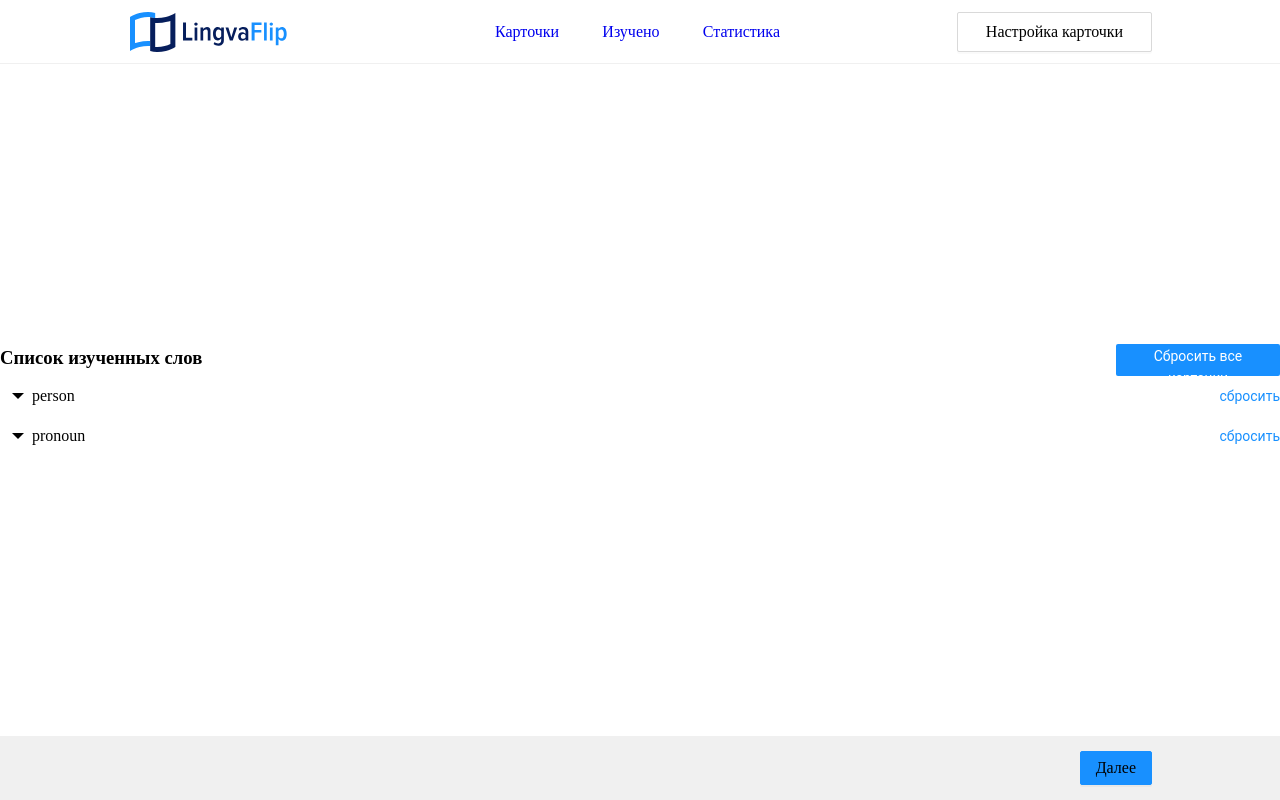
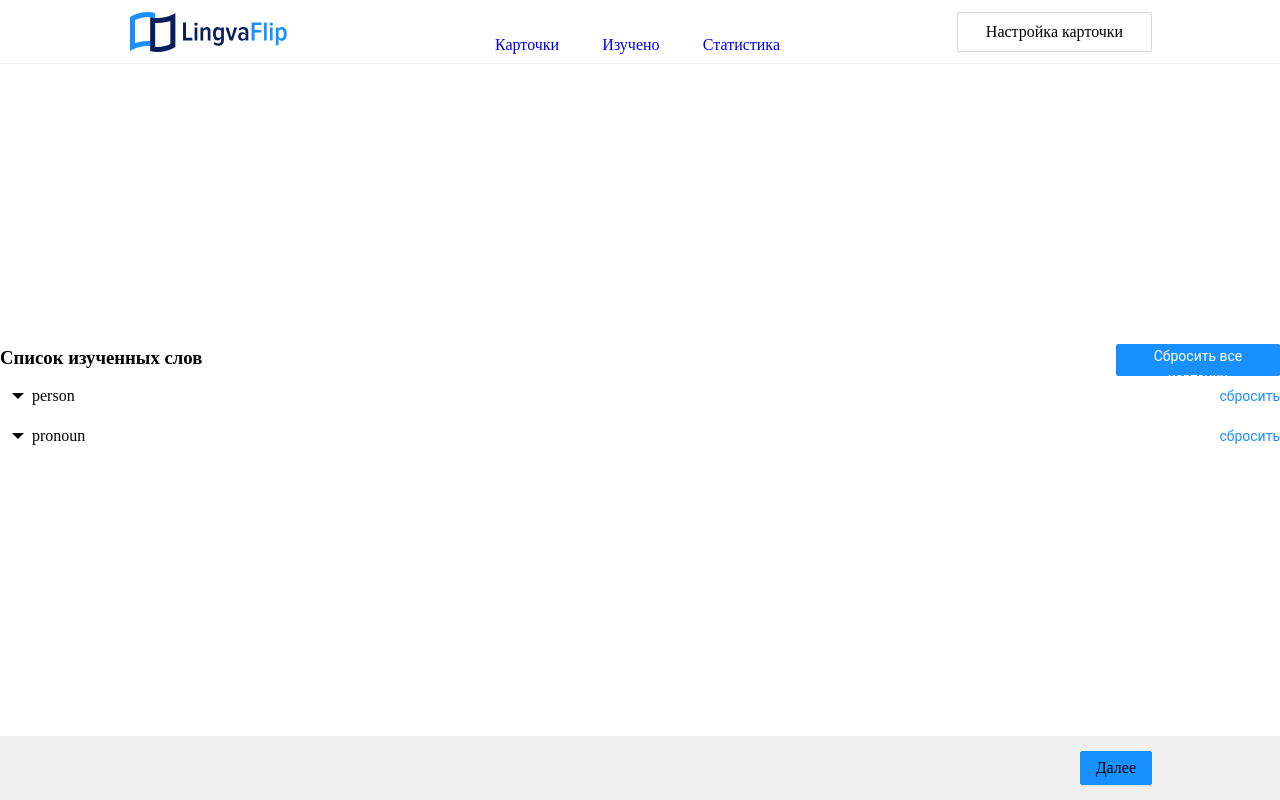
Before and after one commit to Igogoblin/LingvaFlip, a React (Vite) app: page /lingvaflip/lern in a window 1280 px wide. Built offline with nearby package versions, Linux system fonts and the light colour scheme.

Commit message:
feat: try navigation link style

```diff
--- a/src/App.jsx
+++ b/src/App.jsx
@@ -24,14 +24,14 @@ function App() {
       </header>
       <div>
         <Routes>
-          <Route path="lingvaflip/" element={<Cards />} />
-          <Route path="lingvaflip/lern" element={<Studied></Studied>}></Route>
+          <Route path="/lingvaflip/" element={<Cards />} />
+          <Route path="/lingvaflip/lern" element={<Studied></Studied>}></Route>
           <Route
-            path="lingvaflip/stat"
+            path="/lingvaflip/stat"
             element={<Statistic></Statistic>}
           ></Route>
           <Route
-            path="lingvaflip/settings"
+            path="/lingvaflip/settings"
             element={<SettingCards></SettingCards>}
           ></Route>
           <Route path="*" element={<NotFound></NotFound>}></Route>
--- a/src/components/header/Header.jsx
+++ b/src/components/header/Header.jsx
@@ -1,46 +1,36 @@
-import { Link } from "react-router-dom";
+import { Link, useNavigate } from "react-router-dom";
+import { useState } from "react";
 import s from "./header.module.css";
-// import { useSelector } from "react-redux";
-// import { useState } from "react";
 
 function Header() {
-  // const all = useSelector((state) => state.cards.words);
-  // const statistic = [[]];
+  const navigate = useNavigate();
+  const [currentPath, setCurrentPath] = useState("");
 
-  // console.log(all);
+  const handleNavLinkClick = (path) => {
+    setCurrentPath(path);
+    navigate(path);
+  };
 
-  // function orderStat() {
-  //   let count = all[0].subject;
-
-  //   console.log("count", count);
-
-  //   for (let i = 0; i < all.length; i++) {
-  //     if (
-  //       statistic[i][0] !=
-  //       // .statistic.length - 1
-  //       count
-  //     ) {
-  //       statistic.push([all[i].subject]);
-  //     }
-  //     // if(all[i]<)
-  //   }
-  // }
-  // orderStat();
-  // console.log(statistic);
   return (
     <nav className={s.navigator}>
       <ul>
         <li>
-          <Link to="lingvaflip/">Карточки</Link>
+          <Link
+            exact
+            to="/lingvaflip/"
+            className={currentPath === "/" ? s.link_active : ""}
+            onClick={() => handleNavLinkClick("/")}
+          >
+            Карточки
+          </Link>
         </li>
         <li>
-          <Link to="lingvaflip/lern">Изучено</Link>
+          <Link to="/lingvaflip/lern" className={s.link_active}>
+            Изучено
+          </Link>
         </li>
         <li>
-          <Link
-            to="lingvaflip/stat"
-            // onClick={orderStat}
-          >
+          <Link to="/lingvaflip/stat" className={s.link_active}>
             Статистика
           </Link>
         </li>
--- a/src/components/header/header.module.css
+++ b/src/components/header/header.module.css
@@ -3,19 +3,34 @@
 }
 nav {
   max-width: 285px;
+  height: 100%;
   display: flex;
-  justify-content: center;
+  /* justify-content: bottom; */
+  align-items: end;
 }
 ul {
   width: 285px;
+  height: 60%;
   display: flex;
   justify-content: space-between;
+  align-items: center;
   padding: 0;
+  margin: 0;
 }
 li {
+  height: 100%;
   list-style-type: none;
   gap: 15;
 }
 a {
+  height: 100%;
   text-decoration: none;
+  display: flex;
+  align-items: center;
 }
+.link_active.active {
+  border: 2px solid var(--Primary-6);
+}
+/* a::selection {
+  border-bottom: 2px solid var(--Primary-6);
+} */
```
